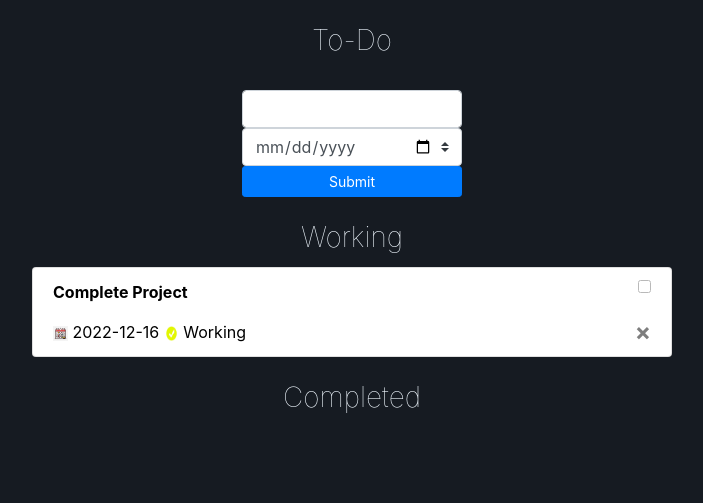
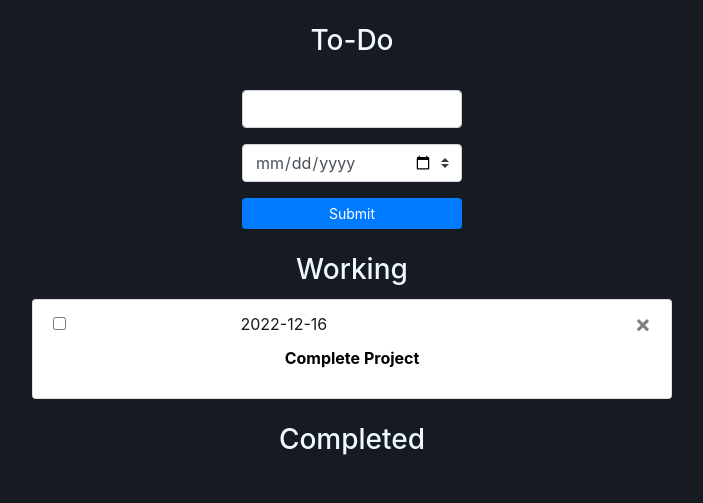
Before and after one commit to EMLuce/To-Do-Application, a Flask app: page / in a window 1280 px wide. Shown: the part 61-564 px from the top of the page, without its empty margins (288-991 px from the left). Run offline with Flask 2, Linux system fonts and the light colour scheme; a user stored in the database is signed in; data comes from the database, SQL or seed files in the repository; both versions use the stored data as it was after the commit; some libraries are stand-ins or nearby versions.

Commit message:
Update prior to bed.

```diff
--- a/app/static/stylesheet.css
+++ b/app/static/stylesheet.css
@@ -1,3 +1,6 @@
+h3 {
+  text-align: center;
+}
 .profile-header-img {
   width: 100px;
   height: 75px;
@@ -17,10 +20,6 @@
   margin: 0 auto;
   width: 300px;
 }
-.login-container h3 {
-  font-weight: 100;
-  text-align: center;
-}
 .login-container p {
   text-align: center;
 }
@@ -35,10 +34,6 @@
   margin: 0 auto;
   width: 300px;
 }
-.signup-container h3 {
-  font-weight: 100;
-  text-align: center;
-}
 .signup-container p {
   text-align: center;
 }
@@ -49,20 +44,10 @@
 /* Signup Page End CSS */
 
 /* Home Page (Note Input) CSS */
-.note-create-container h3 {
-  font-weight: 100;
-  text-align: center;
-}
 .note-create-container form {
   margin: auto;
   width: 220px;
   text-align: center;
-}
-.note-create-container .form-group {
-  display: inline;
-}
-.note-create-container .custom-select {
-  text-align: left;
 }
 /* Home Page End (Note Input) CSS */
 
@@ -73,39 +58,33 @@
   width: 50%;
   margin: auto;
 }
+.working-note-display-container .due-date {
+  padding: 170px;
+  color: #161b22;
+}
 .working-note-display-container .note {
+  text-align: center;
+  padding-top: 10px;
   font-weight: bold;
-}
-.working-note-display-container img {
-  width: 15px;
-  height: 15px;
-}
-.working-note-display-container .inline-data {
-  display: inline;
-}
-.working-note-display-container h3 {
-  font-weight: 100;
-  text-align: center;
+  overflow-wrap: break-word;
 }
 /* break */
+
 .completed-note-display-container ul {
   color: black;
   padding-top: 5px;
   width: 50%;
   margin: auto;
 }
+.completed-note-display-container .due-date {
+  padding: 170px;
+  color: #161b22;
+}
 .completed-note-display-container .note {
+  text-align: center;
+  padding-top: 10px;
   font-weight: bold;
+  overflow-wrap: break-word;
 }
-.completed-note-display-container img {
-  width: 15px;
-  height: 15px;
-}
-.completed-note-display-container .inline-data {
-  display: inline;
-}
-.completed-note-display-container h3 {
-  font-weight: 100;
-  text-align: center;
-}
+
 /* Home Page End (Note Display) CSS */
--- a/app/templates/home.html
+++ b/app/templates/home.html
@@ -41,35 +41,16 @@
   <ul class="list-group">
     {% for note in user.notes %} {% if note.completed == False %}
     <li class="list-group-item">
-      <input
-        type="checkbox"
-        class="close"
-        onClick="completeNote({{ note.id }})" />
-      <p class="note" contenteditable="true">{{note.note}}</p>
+      <span aria-hidden="true">
+        <input type="checkbox" onClick="completeNote({{ note.id }})" />
+      </span>
+      <span aria-hidden="true" class="due-date">{{note.due_date}}</span>
+      <span>
         <button type="button" class="close" onClick="deleteNote({{ note.id }})">
           <span aria-hidden="true">&times;</span>
         </button>
-      <p class="inline-data">
-        <img
-          src="{{ url_for('static', filename='images/calendar.png') }}"
-          alt="" />
-        {{note.due_date}}
-      </p>
-      <p class="inline-data">
-        {% if note.status == 'Completed' %}
-        <img
-          src="{{ url_for('static', filename='images/completed-check.png') }}"
-          alt="" />
-        {% elif note.status == 'Working' %}
-        <img
-          src="{{ url_for('static', filename='images/image.png') }}"
-          alt="" />
-        {% elif note.status == 'None' %}
-        <img
-          src="{{ url_for('static', filename='images/calendar.png') }}"
-          alt="" />
-        {% endif %} {{note.status}}
-      </p>
+      </span>
+      <p class="note">{{note.note}}</p>
     </li>
     {% endif %} {% endfor %}
   </ul>
@@ -82,35 +63,16 @@
   <ul class="list-group">
     {% for note in user.notes %} {% if note.completed == True %}
     <li class="list-group-item">
-      <input
-        type="checkbox"
-        class="close"
-        onClick="completeNote({{ note.id }})" />
-      <p class="note" contenteditable="true">{{note.note}}</p>
+      <span aria-hidden="true">
+        <input type="checkbox" onClick="completeNote({{ note.id }})" />
+      </span>
+      <span aria-hidden="true" class="due-date">{{note.due_date}}</span>
+      <span>
         <button type="button" class="close" onClick="deleteNote({{ note.id }})">
           <span aria-hidden="true">&times;</span>
         </button>
-      <p class="inline-data">
-        <img
-          src="{{ url_for('static', filename='images/calendar.png') }}"
-          alt="" />
-        {{note.due_date}}
-      </p>
-      <p class="inline-data">
-        {% if note.status == 'Completed' %}
-        <img
-          src="{{ url_for('static', filename='images/completed-check.png') }}"
-          alt="" />
-        {% elif note.status == 'Working' %}
-        <img
-          src="{{ url_for('static', filename='images/image.png') }}"
-          alt="" />
-        {% elif note.status == 'None' %}
-        <img
-          src="{{ url_for('static', filename='images/calendar.png') }}"
-          alt="" />
-        {% endif %} {{note.status}}
-      </p>
+      </span>
+      <p class="note">{{note.note}}</p>
     </li>
     {% endif %} {% endfor %}
   </ul>
--- a/app/templates/signup.html
+++ b/app/templates/signup.html
@@ -1,6 +1,7 @@
 {% extends 'base.html' %} <title>{% block title %}Sign Up{% endblock %}</title>
 
 {%block content %}
+
 <div class="signup-container">
   <form method="post" enctype="multipart/form-data">
     <br />
--- a/app/views.py
+++ b/app/views.py
@@ -12,7 +12,7 @@ views =  Blueprint('views', __name__)
 @login_required
 def home():
     now = datetime.now()
-    date = now.strftime("%d/%m/%Y %H:%M:%S")
+    date = now.strftime("%Y/%m/%d")
     if request.method == 'POST':
         note = request.form.get('note')
         due_date = request.form.get('due-date')
@@ -22,7 +22,7 @@ def home():
         db.session.commit()
 
 
-    return render_template('home.html', user=current_user)
+    return render_template('home.html', user=current_user, date=date)
 
 
 @views.route('/delete-note', methods=['POST'])
```
Also changed, not shown: README.md, instance/database.db. Lines whose indentation alone changed are shown as unchanged.
